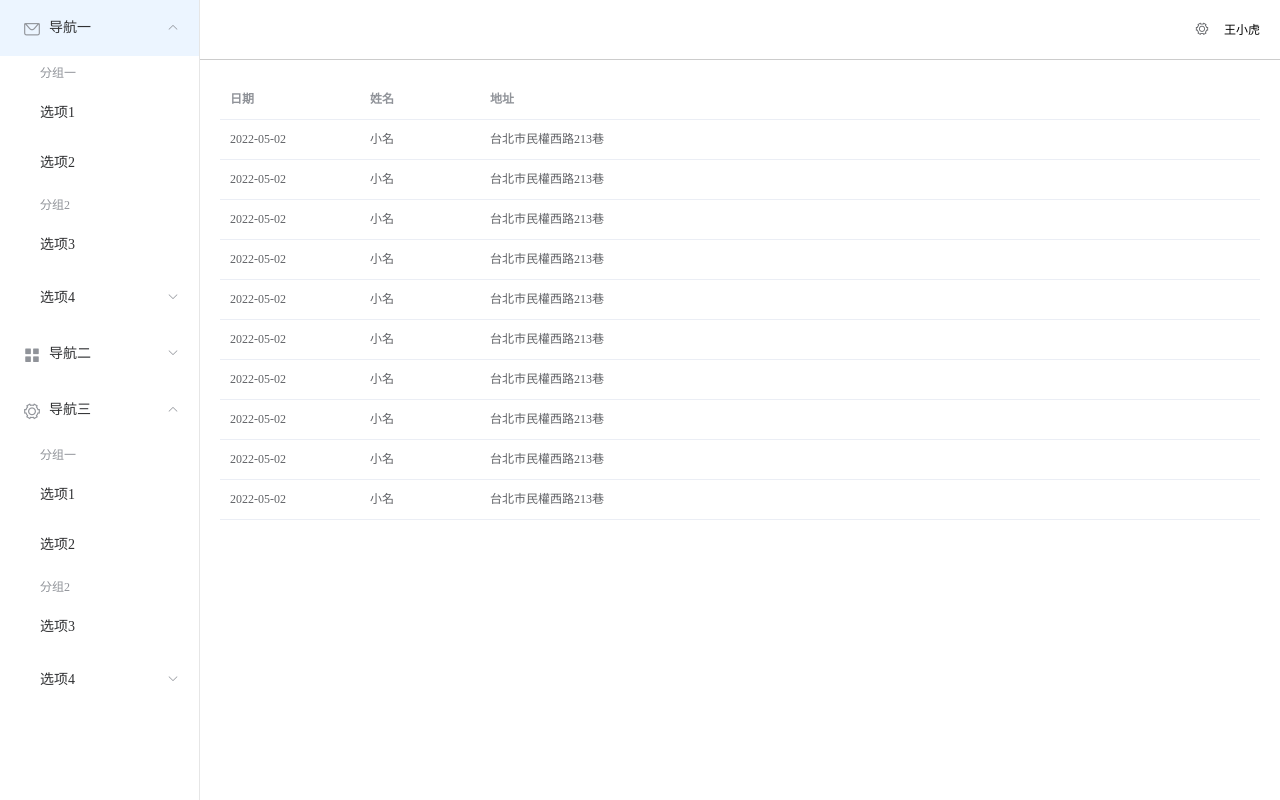
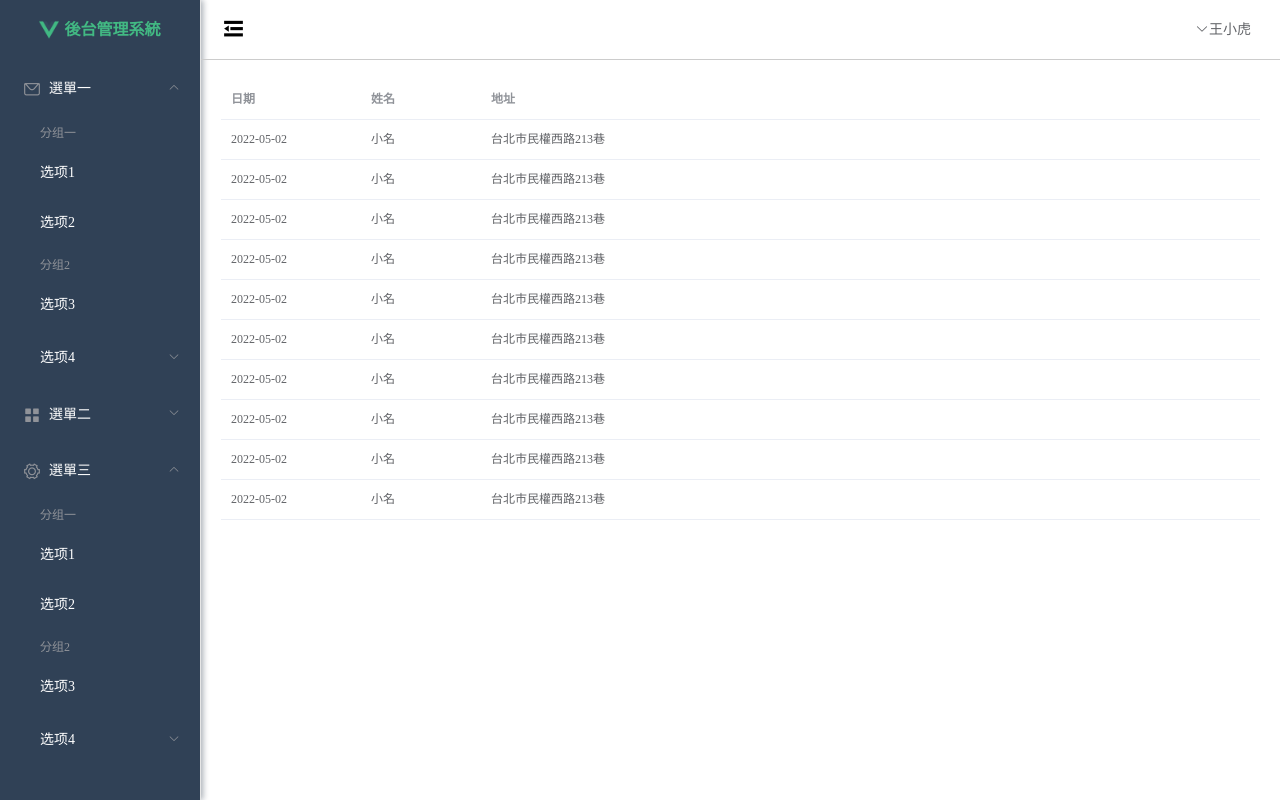
Before and after one commit to cheng106/BackendVue, a Vue app: page / in a window 1280 px wide. Built offline with nearby package versions, Linux system fonts and the light colour scheme.

Commit message:
chore: adjust the menu style

```diff
--- a/src/App.vue
+++ b/src/App.vue
@@ -3,9 +3,3 @@
     <router-view/>
   </div>
 </template>
-
-<style>
-#app {
-  height: 100%;
-}
-</style>
--- a/src/assets/gloable.css
+++ b/src/assets/gloable.css
@@ -1,8 +1,5 @@
-html, body, div {
+* {
     margin: 0;
     padding: 0;
+    box-sizing: border-box;
 }
-
-html, body {
-    height: 100%;
-}
--- a/src/views/HomeView.vue
+++ b/src/views/HomeView.vue
@@ -1,10 +1,21 @@
 <template>
-  <div style="height: 100%">
-    <el-container style="height: 100%;">
-      <el-aside width="200px" style="background-color: rgb(238, 241, 246); height: 100%">
-        <el-menu :default-openeds="['1', '3']" style="height: 100%; ">
+  <el-container style="min-height: 100vh;">
+    <el-aside :width="sideWidth" style="background-color: rgb(238, 241, 246); box-shadow: 2px 0 6px rgb(0 21 41 / 35%)">
+      <el-menu :default-openeds="['1', '3']" style="min-height: 100%; overflow-x: hidden"
+               background-color="rgb(48,65,86)"
+               text-color="#fff"
+               active-text-color="#ffd04b"
+               :collapse-transition="false"
+               :collapse="isCollapse"
+      >
+        <div style="height: 60px;line-height: 60px; text-align: center">
+          <img src="../assets/logo.png" alt="" style="width: 20px; position: relative; top: 5px; margin-right: 5px;">
+          <b style="color: #42b983" v-show="logoTextShow">後台管理系統</b>
+        </div>
         <el-submenu index="1">
-            <template slot="title"><i class="el-icon-message"></i>导航一</template>
+          <template slot="title"><i class="el-icon-message"></i>
+            <span>選單一</span>
+          </template>
           <el-menu-item-group>
             <template slot="title">分组一</template>
             <el-menu-item index="1-1">选项1</el-menu-item>
@@ -19,7 +30,9 @@
           </el-submenu>
         </el-submenu>
         <el-submenu index="2">
-            <template slot="title"><i class="el-icon-menu"></i>导航二</template>
+          <template slot="title"><i class="el-icon-menu"></i>
+            <span>選單二</span>
+          </template>
           <el-menu-item-group>
             <template slot="title">分组一</template>
             <el-menu-item index="2-1">选项1</el-menu-item>
@@ -34,7 +47,9 @@
           </el-submenu>
         </el-submenu>
         <el-submenu index="3">
-            <template slot="title"><i class="el-icon-setting"></i>导航三</template>
+          <template slot="title"><i class="el-icon-setting"></i>
+            <span>選單三</span>
+          </template>
           <el-menu-item-group>
             <template slot="title">分组一</template>
             <el-menu-item index="3-1">选项1</el-menu-item>
@@ -52,16 +67,20 @@
     </el-aside>
 
     <el-container>
-        <el-header style="text-align: right; font-size: 12px; border-bottom: 1px solid #ccc; line-height: 60px;">
-          <el-dropdown>
-            <i class="el-icon-setting" style="margin-right: 15px"></i>
+      <el-header style="font-size: 12px; border-bottom: 1px solid #ccc; line-height: 60px; display: flex">
+        <div style="flex: 1; font-size: 25px">
+          <span :class="collapseBtnClass" style="cursor:pointer" @click="collapse"></span>
+        </div>
+        <el-dropdown style="width: 70px; cursor:pointer">
+          <i class="el-icon-arrow-down" style="margin-left: 5px">
+            <span>王小虎</span>
+          </i>
           <el-dropdown-menu slot="dropdown">
-              <el-dropdown-item>查看</el-dropdown-item>
-              <el-dropdown-item>新增</el-dropdown-item>
-              <el-dropdown-item>删除</el-dropdown-item>
+            <el-dropdown-item>個人資訊</el-dropdown-item>
+            <el-dropdown-item>登出</el-dropdown-item>
           </el-dropdown-menu>
         </el-dropdown>
-          <span>王小虎</span>
+
       </el-header>
 
       <el-main>
@@ -76,7 +95,6 @@
       </el-main>
     </el-container>
   </el-container>
-  </div>
 </template>
 
 <script>
@@ -92,7 +110,26 @@ export default {
     };
     return {
       tableData: Array(10).fill(item),
-      msg: "Hello World"
+      msg: "Hello World",
+      collapseBtnClass: 'el-icon-s-fold',
+      isCollapse: false,
+      sideWidth: 200,
+      logoTextShow: true
+    }
+  },
+  methods: {
+    // 點收縮按鈕觸發
+    collapse() {
+      this.isCollapse = !this.isCollapse;
+      if (this.isCollapse) {
+        this.sideWidth = 64
+        this.collapseBtnClass = 'el-icon-s-unfold'
+        this.logoTextShow = false
+      } else {
+        this.sideWidth = 200
+        this.collapseBtnClass = 'el-icon-s-fold'
+        this.logoTextShow = true
+      }
     }
   }
 }
```
Lines whose indentation alone changed are shown as unchanged.
